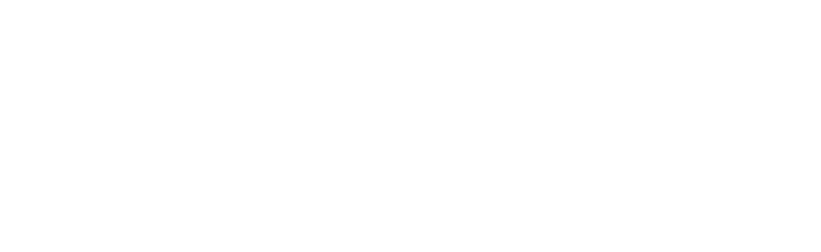
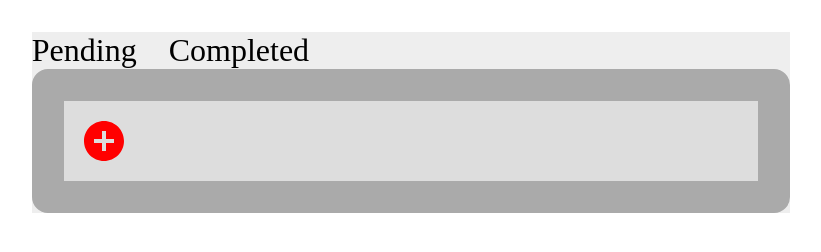
Before and after one commit to huangrkul/creative-software-challenge, a React app: page / in a window 1280 px wide. Shown: the whole page, without its empty margins (229-1050 px from the left). Built offline with nearby package versions, Linux system fonts and the light colour scheme.

Commit message:
midpoint

```diff
--- a/package.json
+++ b/package.json
@@ -46,6 +46,8 @@
     "webpack-merge": "^4.2.2"
   },
   "dependencies": {
+    "@material-ui/core": "^4.11.3",
+    "@material-ui/icons": "^4.11.2",
     "react": "^16.12.0",
     "react-dom": "^16.12.0"
   }
--- a/public/index.html
+++ b/public/index.html
@@ -5,8 +5,9 @@
     <meta name="viewport" content="width=device-width, initial-scale=1.0" />
     <meta http-equiv="X-UA-Compatible" content="ie=edge" />
     <link rel="shortcut icon" href="" type="image/png">
-    <link href="https://fonts.googleapis.com/css?family=Righteous|Roboto&display=swap" rel="stylesheet">
-    <title>title here</title>
+    <link rel="stylesheet" href="https://fonts.googleapis.com/css?family=Roboto:300,400,500,700&display=swap" />
+    <link rel="stylesheet" href="https://fonts.googleapis.com/icon?family=Material+Icons" />
+    <title>Creative Software</title>
   </head>
 
   <body>
--- a/src/components/App.js
+++ b/src/components/App.js
@@ -1,9 +1,11 @@
 import React from 'react';
+import MainTaskBoard from '../components/MainTaskBoard';
 
 const App = () => {
 
   return (
     <main>
+      <MainTaskBoard />
     </main>
   );
 }
--- /dev/null
+++ b/src/components/CompleteBoard.js
@@ -0,0 +1,17 @@
+import React, {useState} from 'react';
+import {makeStyles} from '@material-ui/core/styles';
+
+const CompleteBoard = (props) => {
+
+  const useStyles = makeStyles({
+
+  })
+
+  return(
+    <section>
+
+    </section>
+  )
+}
+
+export default CompleteBoard;
--- /dev/null
+++ b/src/components/MainTaskBoard.js
@@ -0,0 +1,48 @@
+import React, {useState} from 'react';
+import {makeStyles} from '@material-ui/core/styles';
+import PendingBoard from '../components/PendingBoard';
+import CompleteBoard from '../components/CompleteBoard';
+
+
+
+const MainTaskBoard = (props) => {
+
+  const useStyles = makeStyles({
+    container: {
+      width: '60%',
+      margin: '2em auto',
+      backgroundColor: '#eee',
+      '& nav': {
+        display: 'flex',
+        '& div': {
+          fontSize: '2em',
+          marginRight: '1em'
+        }
+      }
+    },
+    contentBox: {
+      backgroundColor: '#aaa',
+      padding: '1em',
+      border: '1em solid #aaa',
+      borderRadius: '1em'
+    }
+
+  })
+
+  const [isPending, setPending] = useState(true);
+  const classes = useStyles();
+
+  return(
+    <article className={classes.container}>
+      <nav>
+        <div>Pending</div>
+        <div>Completed</div>
+      </nav>
+      <section className={classes.contentBox}>
+        {isPending ? <PendingBoard /> : <CompleteBoard />}
+      </section>
+    </article>
+  )
+}
+
+export default MainTaskBoard;
--- /dev/null
+++ b/src/components/PendingBoard.js
@@ -0,0 +1,43 @@
+import React, {useEffect, useState} from 'react';
+import {makeStyles} from '@material-ui/core/styles';
+import AddCircleIcon from '@material-ui/icons/AddCircle';
+import TaskCard from '../components/TaskCard';
+
+const PendingBoard = (props) => {
+
+  const useStyles = makeStyles({
+    container: {
+      backgroundColor: '#ddd',
+      padding: '1em'
+    },
+    taskCard: {
+      backgroundColor: '#777',
+      padding: '1em'
+    },
+    addButton: {
+      color: 'red',
+      fontSize: '3em'
+    }
+  })
+
+  const classes = useStyles();
+  const [tasks, setTasks] = useState([]);
+
+  const createTask = () => {
+    const newTask = {title: 'task', priority: 0, dueDate: 0};
+    setTasks((array) => [...array, newTask])
+  }
+
+  return(
+    <div className={classes.container}>
+      {tasks.map((task, id) => {
+        return(
+          <TaskCard key={id} title={task.title} priority={task.priority} dueDate={task.dueDate}/>
+        )
+      })}
+      <aside><AddCircleIcon onClick={() => {createTask()}}className={classes.addButton}/></aside>
+    </div>
+  )
+}
+
+export default PendingBoard;
--- /dev/null
+++ b/src/components/TaskCard.js
@@ -0,0 +1,30 @@
+import React, {useState} from 'react';
+import {makeStyles} from '@material-ui/core/styles';
+import Checkbox from '@material-ui/core/Checkbox';
+import TextField from '@material-ui/core/TextField';
+
+const TaskCard = (props) => {
+
+  const useStyles = makeStyles({
+
+  })
+
+  const classes = useStyles();
+
+  return(
+    <div>
+      <div>
+        <div><Checkbox /></div>
+        <div>{props.title}</div>
+        <div>
+          <TextField
+            type='date'
+            defaultValue='2010-01-01'
+          />
+        </div>
+      </div>
+    </div>
+  )
+}
+
+export default TaskCard;
```
Also changed, not shown: 1 other file.
